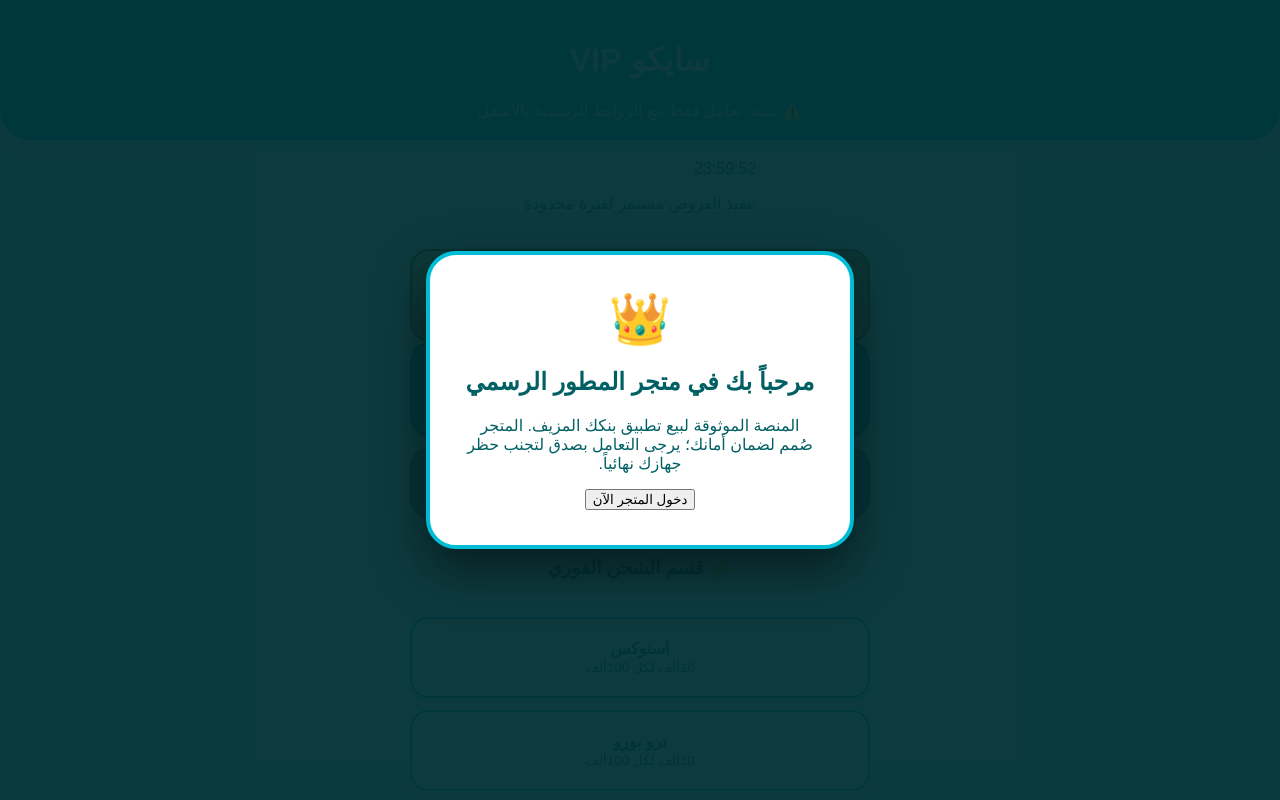
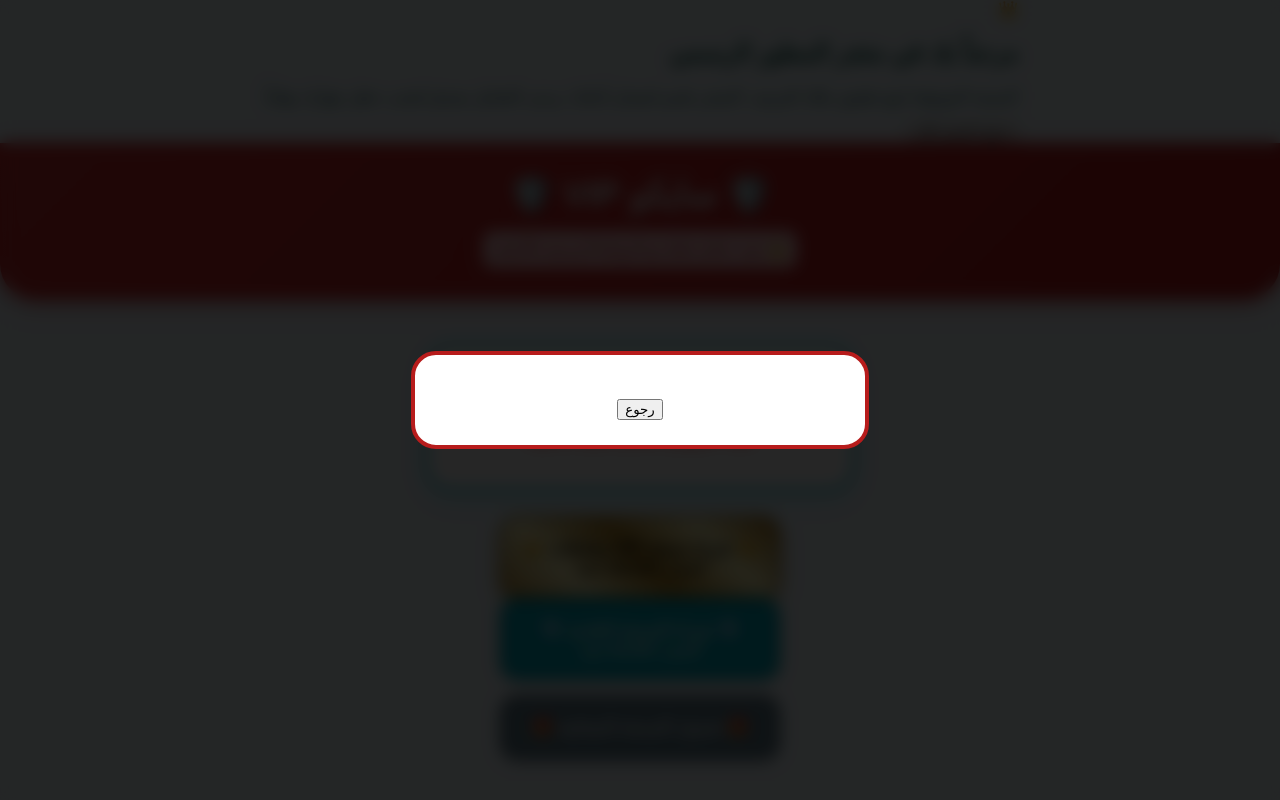
Before and after one commit to khaldhsam179-cell/-, a plain HTML site: page index.html in a window 1280 px wide. Shown: the top 800 px of the page. Drawn offline with Linux system fonts and the light colour scheme.

Commit message:
Update style.css

```diff
--- a/style.css
+++ b/style.css
@@ -1,106 +1,150 @@
-/* الألوان والخطوط الأساسية */
+/* الألوان والخطوط الأساسية - تم تحسين الألوان */
 body {
     font-family: 'Cairo', sans-serif;
-    background-color: #e0f7fa;
-    margin: 0; direction: rtl; color: #006064;
-    display: flex; flex-direction: column; align-items: center; /* توسيط المحتوى كاملاً */
+    background-color: #f0faff; /* خلفية أهدأ للعين */
+    margin: 0; direction: rtl; color: #004d40;
+    display: flex; flex-direction: column; align-items: center;
 }
 
-/* الهيدر الاحترافي */
+/* 1. تعديل الهيدر: اللون أحمر تحذيري والاسم باحترافية */
 .main-header {
-    width: 100%; background: #00bcd4;
-    color: white; padding: 20px 0; text-align: center;
-    border-radius: 0 0 30px 30px;
-    box-shadow: 0 4px 15px rgba(0,0,0,0.1);
+    width: 100%;
+    background: linear-gradient(135deg, #d32f2f, #b71c1c); /* أحمر متدرج تحذيري */
+    color: white; padding: 30px 0; text-align: center;
+    border-radius: 0 0 35px 35px;
+    box-shadow: 0 6px 20px rgba(183, 28, 28, 0.4);
+    position: relative; overflow: hidden;
+}
+/* إضافة الـ "ايموجي" والاحترافية للاسم */
+.main-header h1 {
+    font-size: 2.2rem; font-weight: 900; margin: 0;
+    text-shadow: 2px 2px 4px rgba(0,0,0,0.3);
+}
+.main-header h1::before { content: "🛡️ "; } /* درع حماية قبل الاسم */
+.main-header h1::after { content: " 🛡️"; }
+
+/* الـ "تنبيه" باللون الأحمر الصارخ وتأثير نبض */
+.warning-bar {
+    background: #ffcdd2; color: #b71c1c;
+    padding: 10px; border-radius: 10px; margin-top: 15px;
+    font-weight: bold; font-size: 0.9rem;
+    display: inline-block;
+    border: 1px solid #b71c1c;
+    animation: alert-pulse 1.5s infinite;
 }
 
-/* الحاوية الرئيسية - توسيط مطلق */
-.container {
-    width: 95%; max-width: 500px; padding: 20px;
-    display: flex; flex-direction: column; align-items: center;
-    gap: 20px; box-sizing: border-box;
+@keyframes alert-pulse {
+    0% { box-shadow: 0 0 0 0 rgba(183, 28, 28, 0.7); }
+    70% { box-shadow: 0 0 0 10px rgba(183, 28, 28, 0); }
+    100% { box-shadow: 0 0 0 0 rgba(183, 28, 28, 0); }
 }
 
-/* --- رسالة الترحيب الاحترافية --- */
-.welcome-overlay {
-    position: fixed; top: 0; left: 0; width: 100%; height: 100%;
-    background: rgba(0, 48, 52, 0.95); z-index: 3000;
-    display: flex; align-items: center; justify-content: center;
-}
-.welcome-box {
-    background: white; padding: 35px; border-radius: 30px;
-    text-align: center; width: 85%; max-width: 350px;
-    border: 4px solid #00bcd4; box-shadow: 0 20px 50px rgba(0,0,0,0.5);
-}
-.icon-crown { font-size: 50px; margin-bottom: 10px; }
-
-/* --- تصميم الأزرار (نفس شكل زر فتح الحساب) --- */
-.btn-gold, .btn-regular-pro, .btn-free-pro, .btn-premium-large {
-    width: 100%; padding: 22px; border-radius: 20px;
-    font-weight: bold; font-size: 1.2rem; cursor: pointer;
-    text-align: center; transition: 0.3s; box-sizing: border-box;
+/* 2. التوسيط المطلق - الحاوية الرئيسية */
+.container {
+    width: 95%; max-width: 480px; padding: 25px;
+    display: flex; flex-direction: column; align-items: center;
+    gap: 25px; box-sizing: border-box;
 }
 
+/* 3. تنزيل مربع الخدمات (البرومو) قليلاً ليصبح باحترافية */
+.promo-box {
+    margin-top: 20px; /* دفع المربع لأسفل */
+    background: white; border: 3px solid #00bcd4;
+    padding: 25px; border-radius: 25px; text-align: center;
+    box-shadow: 0 10px 25px rgba(0, 188, 212, 0.2);
+    width: 100%; box-sizing: border-box;
+}
+
+/* تحسين العداد والكلام التحتو للاستعجال */
+.timer { font-size: 2.8rem; color: #00bcd4; font-weight: 900; }
+.promo-box p { color: #d32f2f; font-weight: bold; margin-top: 5px; } /* تخفيض لفترة محدودة بالأحمر */
+
+/* 4. توحيد الأزرار لتكون مربعات احترافية ثابتة */
+.btn-gold, .btn-regular-pro, .btn-free-pro, .btn-premium-large, .ship-card-pro {
+    width: 100%;
+    padding: 20px; /* لزيادة الحجم والاحترافية */
+    border-radius: 18px; /* شكل مربع بزوايا دائرية احترافية */
+    font-weight: bold; font-size: 1.1rem; cursor: pointer;
+    text-align: center; transition: all 0.2s ease; box-sizing: border-box;
+    display: flex; flex-direction: column; align-items: center; justify-content: center;
+    box-shadow: 0 4px 10px rgba(0,0,0,0.1);
+}
+
+/* تمييز الـ VIP بالذهبي كما هو */
 .btn-gold {
     background: linear-gradient(45deg, #bf953f, #fcf6ba, #b38728, #fbf5b7, #aa771c);
     color: #000 !important; border: 2px solid #5d4111;
+    box-shadow: 0 6px 15px rgba(184, 134, 11, 0.5);
 }
 
-.btn-regular-pro, .btn-premium-large {
-    background-color: #00bcd4; color: white; border: 3px solid #00838f;
-    box-shadow: 0 6px 20px rgba(0, 188, 212, 0.3);
+/* توحيد لون باقي الأزرار (اسنوكس، موكا، ترو بورو، عادية) */
+.btn-regular-pro, .btn-premium-large, .ship-card-pro {
+    background-color: #00acc1; /* لبني غامق قليلاً للاحترافية */
+    color: white; border: 2px solid #00838f;
 }
 
-.btn-free-pro {
-    background-color: #78909c; color: white; border: 2px solid #546e7a;
-    margin-top: 10px;
+/* تأثير التكبير عند الضغط */
+.btn-gold:active, .btn-regular-pro:active, .btn-premium-large:active, .ship-card-pro:active {
+    transform: scale(0.97);
 }
 
-.btn-premium-large { animation: glow-pulse 2s infinite; }
+/* تحسين زر المجانية ليبقى مميزاً */
+.btn-free-pro {
+    background-color: #607d8b; color: white; border: 2px solid #455a64;
+    margin-top: 15px;
+}
 
-/* --- قسم الشحن: مربعات احترافية ثابتة --- */
+/* 5. قسم الشحن: مربعات احترافية موحدة */
 .shipping-grid {
     width: 100%; display: flex; flex-direction: column; gap: 12px;
 }
-.ship-card-pro {
-    background: white; padding: 20px; border-radius: 18px;
-    border: 2px solid #00bcd4; text-align: center;
-    box-shadow: 0 4px 10px rgba(0,0,0,0.05); cursor: pointer;
+.ship-card-pro small { color: #e0f7fa; font-size: 0.8rem; } /* تصغير الكلام التحتو ليكون احترافياً */
+
+/* زر فتح الحساب الكبير النباض */
+.btn-premium-large { animation: glow-pulse 2s infinite; padding: 25px; }
+
+/* 6. تعديل أزرار التواصل بالأسفل: مربعات بستايل جديد */
+.social-grid {
+    width: 100%; display: grid; grid-template-columns: 1fr 1fr; gap: 15px; margin-top: 10px;
 }
+.btn-social-tile {
+    padding: 20px; border-radius: 18px;
+    text-align: center; color: white; font-weight: bold; text-decoration: none;
+    box-shadow: 0 4px 10px rgba(0,0,0,0.1);
+    display: flex; flex-direction: column; align-items: center;
+}
+.btn-social-tile i { font-size: 1.5rem; margin-bottom: 5px; } /* مكان للأيقونة */
 
-/* --- المودال: توسيط وثبات مطلق --- */
+.btn-telegram { background-color: #0088cc; border: 2px solid #0077b5; }
+.btn-facebook { background-color: #1877f2; border: 2px solid #1160c8; }
+
+/* 7. المودال: توسيط وثبات مطلق مع تحسينات الترهيب */
 .modal {
     display: none; position: fixed; z-index: 2000; left: 0; top: 0;
     width: 100%; height: 100%; background: rgba(0, 0, 0, 0.85);
-    backdrop-filter: blur(8px); align-items: center; justify-content: center;
+    backdrop-filter: blur(8px); display: flex; align-items: center; justify-content: center;
 }
 .modal-content {
     background: white; padding: 25px; border-radius: 25px;
     width: 90%; max-width: 400px; text-align: center;
-    border: 3px solid #00bcd4; position: relative; /* لضمان الثبات */
+    border: 4px solid #b71c1c; /* إطار أحمر للمودال للترهيب */
+    position: relative; animation: modal-show 0.3s ease;
 }
+@keyframes modal-show { from { transform: scale(0.8); opacity: 0; } to { transform: scale(1); opacity: 1; } }
 
-/* مربعات اختيار نوع النسخة (فتح الحساب) */
-.type-grid-pro {
-    display: grid; grid-template-columns: 1fr 1fr; gap: 12px; margin: 15px 0;
-}
-.type-card {
-    padding: 15px; border: 2px solid #00bcd4; border-radius: 15px;
-    font-weight: bold; cursor: pointer; transition: 0.2s;
-}
-.type-card:active { background: #00bcd4; color: white; }
-
-/* صندوق تعليمات الحماية */
+/* صندوق تعليمات الحماية للنسخة المجانية */
 .protection-box {
-    background: #fff3e0; border: 1px solid #ffb74d;
+    background: #fff3e0; border: 2px solid #ffb74d;
     padding: 15px; border-radius: 15px; text-align: right; margin-bottom: 15px;
 }
-.protection-box h4 { margin-top: 0; color: #e65100; }
+.protection-box h4 { margin-top: 0; color: #e65100; font-size: 1rem; }
+.protection-box ol { padding-right: 20px; font-size: 0.85rem; }
 
 /* المدخلات وبطاقة النتائج */
 .main-input {
     width: 100%; padding: 15px; margin: 10px 0; border-radius: 12px;
-    border: 2px solid #b2ebf2; font-family: 'Cairo'; text-align: center;
+    border: 2px solid #00acc1; font-family: 'Cairo'; text-align: center;
+    background-color: #e0f7fa;
 }
 .account-card {
     background: #e8f5e9; border: 2px solid #4caf50; padding: 15px;
@@ -108,27 +152,56 @@ body {
 }
 
 .acc-num {
-    font-size: 1.8rem; color: #006064; background: #e0f7fa;
+    font-size: 1.8rem; color: #006064; background: #b2ebf2;
     padding: 15px; border-radius: 15px; border: 2px dashed #00bcd4;
     margin: 15px 0; font-weight: bold; cursor: pointer;
 }
 
 .price-tag {
     font-size: 1.3rem; color: #c62828; font-weight: bold;
-    background: #ffebee; padding: 12px; border-radius: 12px;
+    background: #ffebee; padding: 12px; border-radius: 12px; margin-bottom: 10px;
 }
 
-/* الأنيميشن */
-@keyframes glow-pulse {
-    0%, 100% { transform: scale(1); }
-    50% { transform: scale(1.03); box-shadow: 0 10px 30px rgba(0, 188, 212, 0.6); }
+/* زر التنزيل الأخضر الاحترافي */
+.btn-download-app {
+    display: block; width: 100%;
+    background: linear-gradient(45deg, #2ecc71, #27ae60) !important;
+    color: white !important; padding: 18px; border-radius: 15px;
+    text-decoration: none; font-weight: bold; margin-bottom: 15px;
+    border: 2px solid #1e8449; animation: glow-pulse-green 2s infinite;
 }
 
+/* التنبيه الأحمر الصارم داخل المودال */
+.alert-danger-strict {
+    color: #b71c1c; background: #ffcdd2; padding: 12px;
+    border-radius: 12px; font-size: 0.85rem; margin: 15px 0;
+    font-weight: bold; border: 2px solid #b71c1c;
+}
+
+/* Spinner */
 .spinner {
-    border: 5px solid #f3f3f3; border-top: 5px solid #00bcd4;
+    border: 5px solid #f3f3f3; border-top: 5px solid #b71c1c; /* أحمر تحذيري */
     border-radius: 50%; width: 45px; height: 45px;
     animation: spin 1s linear infinite; margin: 20px auto;
 }
 @keyframes spin { 0% { transform: rotate(0deg); } 100% { transform: rotate(360deg); } }
 
-footer { width: 100%; text-align: center; padding: 30px 0; color: #006064; font-size: 0.9rem; }
+/* 8. تعديل الفوتر (حقوق الملكية) بستايل احترافي */
+footer {
+    width: 100%; text-align: center; padding: 30px 0;
+    background-color: #004d40; color: #e0f7fa;
+    font-size: 0.9rem; margin-top: 30px;
+    border-radius: 35px 35px 0 0;
+}
+footer::before { content: "🔒 "; }
+footer::after { content: " 🔒"; }
+
+/* أنيميشن */
+@keyframes glow-pulse {
+    0%, 100% { transform: scale(1); box-shadow: 0 6px 20px rgba(0, 188, 212, 0.3); }
+    50% { transform: scale(1.03); box-shadow: 0 10px 30px rgba(0, 188, 212, 0.6); }
+}
+@keyframes glow-pulse-green {
+    0%, 100% { transform: scale(1); box-shadow: 0 4px 10px rgba(46, 204, 113, 0.3); }
+    50% { transform: scale(1.03); box-shadow: 0 10px 25px rgba(46, 204, 113, 0.5); }
+}
```
